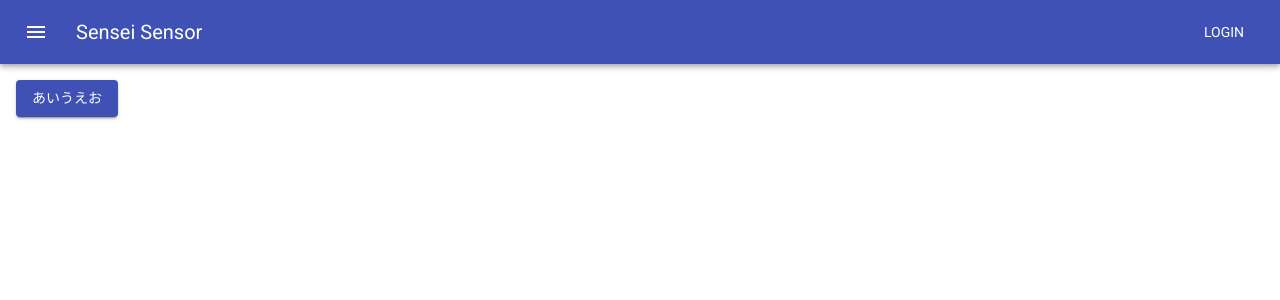
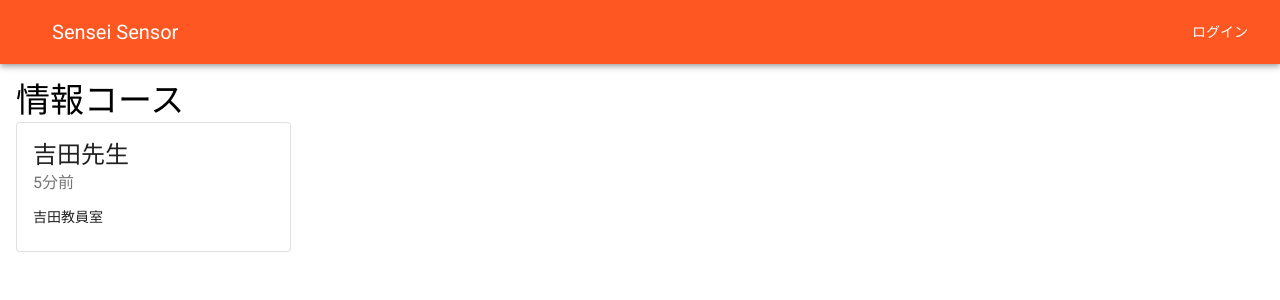
Before and after one commit to sensei-sensor/sensei-sensor-react, a React (Vite) app: page / in a window 1280 px wide. Shown: the top 300 px of the page. Built offline with nearby package versions, Linux system fonts and the light colour scheme.

Commit message:
テーマカラーの変更

```diff
--- /dev/null
+++ b/src/components/MaterialCard.jsx
@@ -0,0 +1,35 @@
+import React from "react";
+import { Card, CardContent, makeStyles, Typography } from "@material-ui/core";
+
+const useStyles = makeStyles({
+  root: {
+    minWidth: 275,
+    width: "fit-content",
+  },
+  title: {
+    fontSize: 14,
+  },
+  pos: {
+    marginBottom: 12,
+  },
+});
+
+export default function MaterialCard() {
+  const classes = useStyles();
+
+  return (
+    <Card className={classes.root} variant="outlined">
+      <CardContent>
+        <Typography variant="h5" component="h2">
+          吉田先生
+        </Typography>
+        <Typography className={classes.pos} color="textSecondary">
+          5分前
+        </Typography>
+        <Typography variant="body2" component="p">
+          吉田教員室
+        </Typography>
+      </CardContent>
+    </Card>
+  );
+}
--- a/src/pages/MaterialViewPage.jsx
+++ b/src/pages/MaterialViewPage.jsx
@@ -1,17 +1,23 @@
 import React from "react";
-import { createTheme, ThemeProvider } from "@material-ui/core/styles";
+import { createTheme } from "@material-ui/core/styles";
 import {
   AppBar,
   Box,
   Button,
   IconButton,
   makeStyles,
+  ThemeProvider,
   Toolbar,
   Typography,
 } from "@material-ui/core";
-import { Menu } from "@material-ui/icons";
+import { blue, deepOrange } from "@material-ui/core/colors";
+import MaterialCard from "../components/MaterialCard";
 
 const theme = createTheme({
+  palette: {
+    primary: deepOrange,
+    secondary: blue,
+  },
   typography: {
     fontFamily: ["Roboto", "Noto Sans JP", "sans-serif"].join(","),
   },
@@ -31,6 +37,7 @@ const useStyles = makeStyles((theme) => ({
 
 export default function MaterialViewPage() {
   const classes = useStyles();
+
   return (
     <ThemeProvider theme={theme}>
       <AppBar position="static">
@@ -40,19 +47,16 @@ export default function MaterialViewPage() {
             className={classes.menuButton}
             color="inherit"
             aria-label="menu"
-          >
-            <Menu />
-          </IconButton>
+          />
           <Typography variant="h6" className={classes.title}>
             Sensei Sensor
           </Typography>
-          <Button color="inherit">Login</Button>
+          <Button color="inherit">ログイン</Button>
         </Toolbar>
       </AppBar>
       <Box m={2}>
-        <Button variant={"contained"} color={"primary"}>
-          あいうえお
-        </Button>
+        <Typography variant={"h4"}>情報コース</Typography>
+        <MaterialCard />
       </Box>
     </ThemeProvider>
   );
```
Also changed, not shown: package.json (+5 -5 lines).
